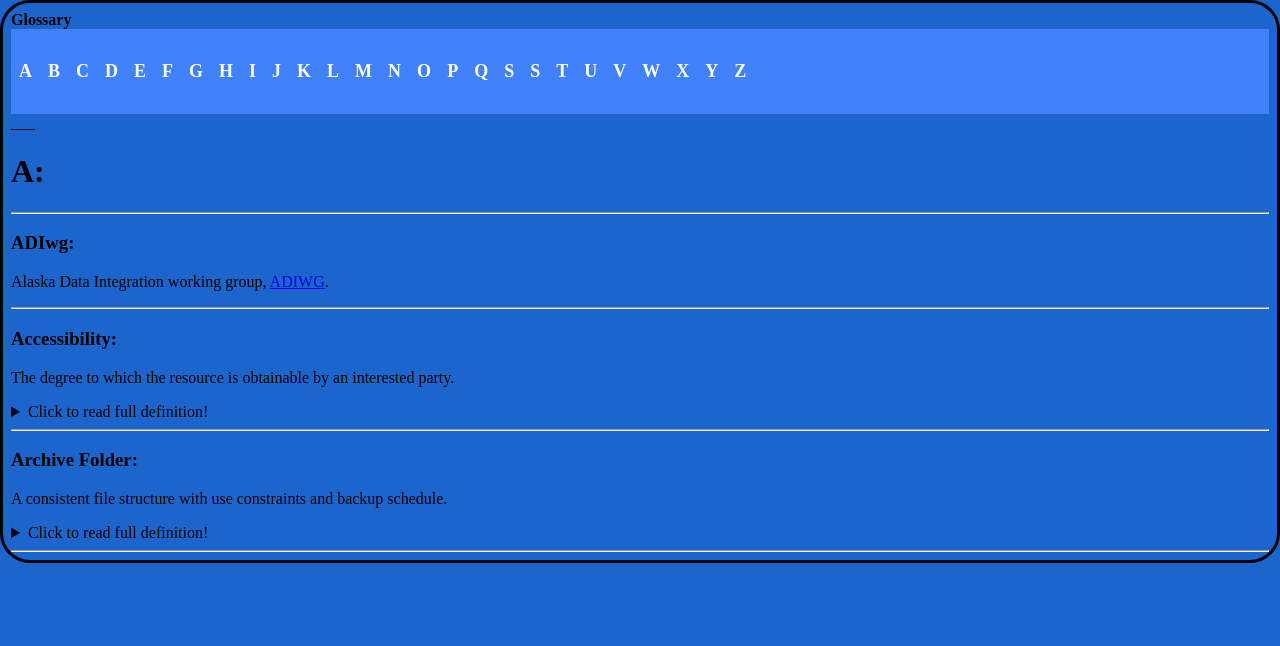
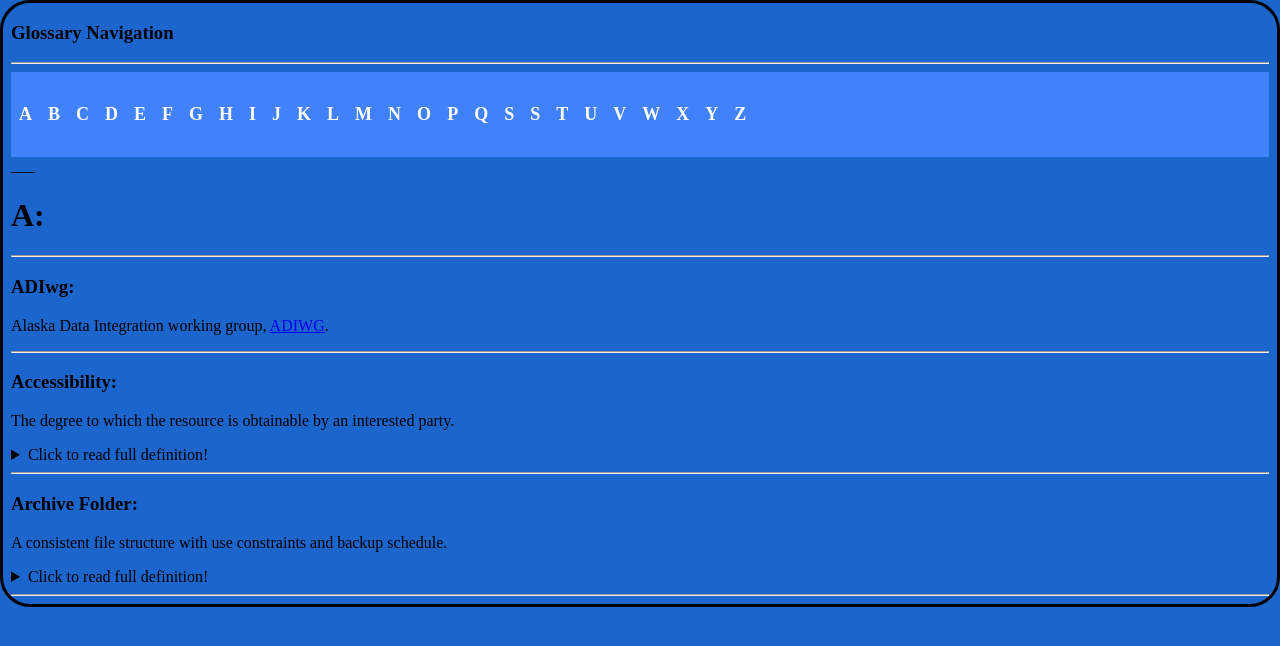
Before and after one commit to ThePanamalien/TestOne, a Jekyll site: the page built from _pages/A.md, in a window 1280 px wide. Shown: the top 646 px of the page. Built offline with Jekyll 4.4.1, drawn with Linux system fonts in a browser that asks for light colours.

Commit message:
Update glossaryPage.html

```diff
--- a/_layouts/glossaryPage.html
+++ b/_layouts/glossaryPage.html
@@ -46,8 +46,8 @@ li a:hover {
 
       <header>
 
-<strong>Glossary</strong>
-        <br>
+<h3>Glossary Navigation</h3>
+        <hr>
 
 <nav>
 <ul>
```
